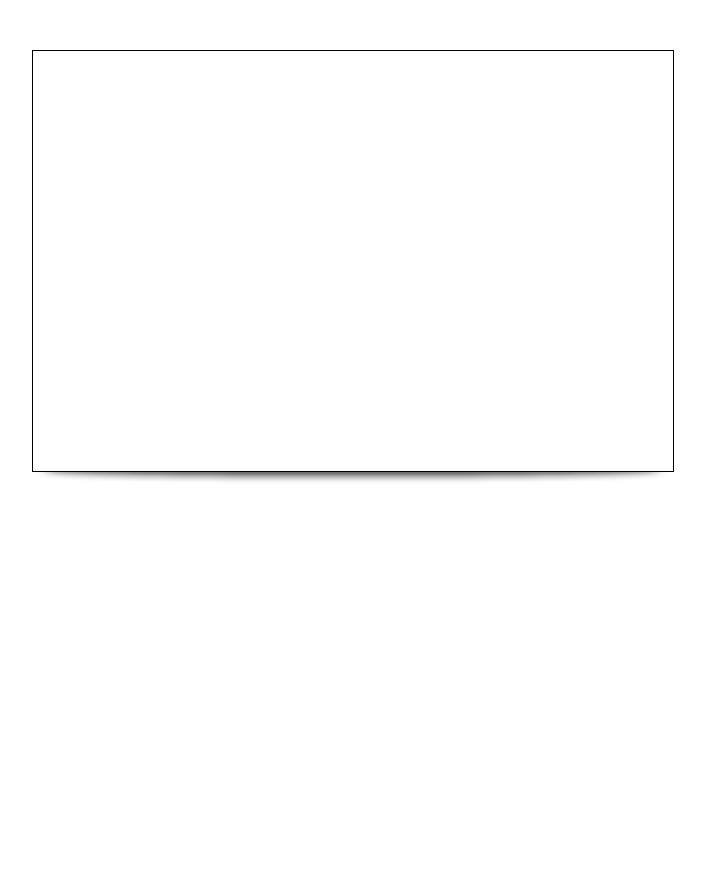
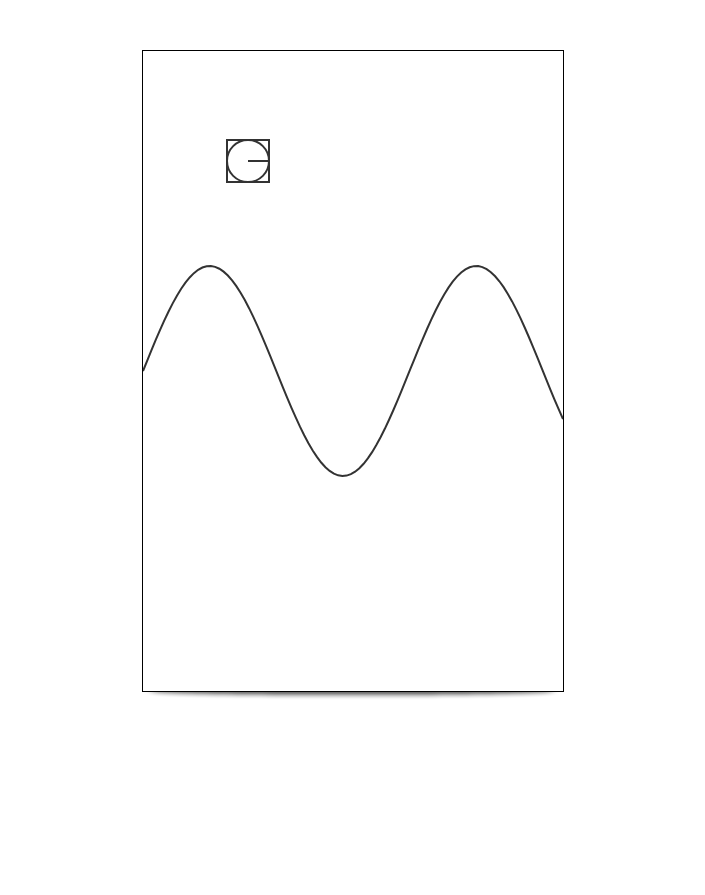
Before and after one commit to gmcedarblade/venthilator, a plain HTML site: page index.html in a window 1280 px wide. Shown: the top 895 px of the page, without its empty margins (288-993 px from the left). Drawn offline with Linux system fonts and the light colour scheme.

Commit message:
knob that adjusts graph

```diff
--- a/index.html
+++ b/index.html
@@ -46,8 +46,8 @@ var g;
 var d;
 function begin()
 {
-  var w = 640;
-  var h = 420;
+  var w = 420;
+  var h = 640;
   var content          = document.getElementById("content");
   var stage_container  = document.getElementById("stage_container");
   var shadow_container = document.getElementById("shadow_container");
--- a/src/dofilters/objs/input.js
+++ b/src/dofilters/objs/input.js
@@ -687,3 +687,87 @@ function BinBox(x,y,w,h,drag_start_callback,drag_callback,drag_finish_callback,p
     console.log("("+self.x+","+self.y+","+self.w+","+self.h+") p:"+self.pressing+" "+"");
   }
 }
+
+function KnobBox(x,y,w,h,min_val,max_val,cwdelta,val,callback)
+//register to dragger
+{
+  var self = this;
+  self.x = x;
+  self.y = y;
+  self.w = w;
+  self.h = h;
+
+  self.min_val = min_val;
+  self.max_val = max_val;
+  self.cwdelta = cwdelta;
+  self.val = val;
+
+  self.last_x = 0;
+  self.last_y = 0;
+  self.last_theta = 0;
+  self.viz_theta = 0;
+
+  self.dragging = false;
+  self.dragStart = function(evt)
+  {
+    evt.hit_ui = true;
+    self.dragging = true;
+    self.drag(evt);
+  }
+  self.drag = function(evt)
+  {
+    evt.hit_ui = true;
+    var x = evt.doX-(self.x+self.w/2);
+    var y = evt.doY-(self.y+self.h/2);
+    if(lensqr(x,y) < 100)
+    {
+      self.last_x = 0;
+      self.last_y = 0;
+      self.last_theta = 0;
+    }
+    else
+    {
+      var theta = atan2(y,x);
+      if(!(self.last_x == 0 && self.last_y == 0))
+      {
+        var delta = ccwdist(self.last_theta,theta);
+        self.viz_theta += delta;
+        var oldval = self.val
+        self.set(self.val + delta * self.cwdelta);
+        callback(self.val-oldval);
+      }
+      self.last_x = x;
+      self.last_y = y;
+      self.last_theta = theta;
+    }
+  }
+  self.dragFinish = function()
+  {
+    self.last_x = 0;
+    self.last_y = 0;
+    self.last_theta = 0;
+    self.dragging = false;
+  }
+  self.set = function(v)
+  {
+    self.val = clamp(self.min_val,self.max_vel,v);
+  }
+
+  self.draw = function(canv)
+  {
+    canv.context.strokeStyle = "#333333";
+    canv.context.strokeRect(self.x,self.y,self.w,self.h);
+    canv.context.beginPath();
+    canv.context.arc(self.x+self.w/2,self.y+self.h/2,self.w/2,0,2*Math.PI);
+    canv.context.stroke();
+    canv.context.beginPath();
+    canv.context.moveTo(self.x+self.w/2,self.y+self.h/2);
+    canv.context.lineTo(self.x+self.w/2+cos(self.viz_theta)*self.w/2,self.y+self.h/2+sin(self.viz_theta)*self.w/2);
+    canv.context.stroke();
+
+  }
+
+  self.print = function()
+  {
+  }
+}
--- a/src/scenes/gameplayScene.js
+++ b/src/scenes/gameplayScene.js
@@ -5,17 +5,150 @@ var GamePlayScene = function(game, stage)
   var canv = stage.drawCanv;
   var canvas = canv.canvas;
   var ctx = canv.context;
+  var n_ticks = 0;
+  var cam = {wx:0,wy:0,ww:1,wh:2};
+  var my_graph;
+  var my_knob;
+  var dragger;
+
+  var graph = function()
+  {
+    var self = this;
+    self.x = 0;
+    self.y = 0;
+    self.w = 0;
+    self.h = 0;
+    self.wx = 0;
+    self.wy = 0;
+    self.ww = 0;
+    self.wh = 0;
+
+    var channel = function()
+    {
+      var self = this;
+      self.data = [];
+      self.data_layers = 0;
+      self.data_pts = 100;
+      self.data_from_i = 0;
+      self.data_t = 0;
+      self.min_y = -1;
+      self.max_y =  1;
+
+      self.delta = function(i)
+      {
+        self.data_t += i;
+
+        while(self.data_t > 1)
+        {
+          self.data_t -= 1;
+          self.data_from_i++;
+          while(self.data_from_i > self.data_layers-2)
+          {
+            self.data_from_i--;
+            self.data_t = 1;
+          }
+        }
+
+        while(self.data_t < 0)
+        {
+          self.data_t += 1;
+          self.data_from_i--;
+          while(self.data_from_i < 0)
+          {
+            self.data_from_i++;
+            self.data_t = 0;
+          }
+        }
+      }
+    }
+
+    self.channels = [];
+    var c;
+    var j;
+
+    c = new channel();
+    c.data = [];
+    c.data_pts = 100;
+    c.data_from_i = 0;
+    c.data_t = 0;
+    c.min_y = -1;
+    c.max_y = 1;
+
+    c.data[c.data_layers] = []; for(var i = 0; i < c.data_pts; i++) c.data[c.data_layers].push(sin(i/10));
+    c.data_layers++;
+    c.data[c.data_layers] = []; for(var i = 0; i < c.data_pts; i++) c.data[c.data_layers].push(cos(i/10));
+    c.data_layers++;
+    c.data[c.data_layers] = []; for(var i = 0; i < c.data_pts; i++) c.data[c.data_layers].push(i/100);
+    c.data_layers++;
+    c.data[c.data_layers] = []; for(var i = 0; i < c.data_pts; i++) c.data[c.data_layers].push(sqrt(i));
+    c.data_layers++;
+
+    self.channels[0] = c;
+
+    self.draw = function()
+    {
+      var c;
+      var x;
+      var y;
+      for(var i = 0; i < self.channels.length; i++)
+      {
+        c = self.channels[i];
+        ctx.beginPath();
+        y = lerp(c.data[c.data_from_i][0],c.data[c.data_from_i+1][0],c.data_t);
+        ctx.moveTo(self.x, clamp(self.y,self.y+self.h,mapVal(c.min_y, c.max_y, self.y+self.h, self.y, y)));
+        for(var j = 1; j < c.data_pts; j++)
+        {
+          x = j/(c.data_pts-1);
+          y = lerp(c.data[c.data_from_i][j],c.data[c.data_from_i+1][j],c.data_t);
+          ctx.lineTo(
+            clamp(self.x,self.x+self.w,mapVal(      0,       1, self.x,        self.x+self.w, x)),
+            clamp(self.y,self.y+self.h,mapVal(c.min_y, c.max_y, self.y+self.h, self.y,        y))
+          );
+        }
+        ctx.stroke();
+      }
+    }
+  }
 
   self.ready = function()
   {
+    cam.wh = isTo(canv.width,1,canv.height);
+
+    my_graph = new graph();
+    my_graph.wx = 0;
+    my_graph.wy = 0;
+    my_graph.ww = cam.ww;
+    my_graph.wh = my_graph.ww/2;
+    screenSpace(cam,canv,my_graph);
+
+    my_knob = new KnobBox(0,0,0,0, 0,1,0.1,0,function(v)
+    {
+      for(var i = 0; i < my_graph.channels.length; i++)
+        my_graph.channels[i].delta(v);
+    });
+    my_knob.wx = -0.25;
+    my_knob.wy = 0.5;
+    my_knob.ww = 0.1;
+    my_knob.wh = 0.1;
+    screenSpace(cam,canv,my_knob);
+
+    dragger = new Dragger({source:stage.dispCanv.canvas});
+
   };
 
   self.tick = function()
   {
+    n_ticks++;
+
+    dragger.filter(my_knob);
+    dragger.flush();
+
   };
 
   self.draw = function()
   {
+    my_graph.draw();
+    my_knob.draw(canv);
   };
 
   self.cleanup = function()
--- a/src/utils/utils.js
+++ b/src/utils/utils.js
@@ -15,7 +15,9 @@ function jsonFromURL()
 }
 
 //math (raw)
+function isTo(a,b,v) { return (v/a)*b;  } //"a isTo b as v isTo ..."
 function mapVal(from_min, from_max, to_min, to_max, v) { return ((v-from_min)/(from_max-from_min))*(to_max-to_min)+to_min; }
+function clampMapVal(from_min, from_max, to_min, to_max, v) { return clamp(to_min,to_max,((v-from_min)/(from_max-from_min))*(to_max-to_min)+to_min); }
 function clamp(a,b,v) { if(v < a) return a; if(v > b) return b; return v; }
 function eq(a,b,e) { return (a < b+e && a > b-e); }
 function lerp(s,e,t) { return s+((e-s)*t); }
@@ -29,6 +31,18 @@ function clerp(s,e,t)
   else if(s > e && s-e > (e+Math.PI*2)-s) e += Math.PI*2;
 
   return lerp(s,e,t)%(Math.PI*2);
+}
+function ccwdist(from,to)
+{
+  while(from < 0)         from += Math.PI*2;
+  while(to   < 0)         to   += Math.PI*2;
+  while(from > Math.PI*2) from -= Math.PI*2;
+  while(to   > Math.PI*2) to   -= Math.PI*2;
+  var dist = to-from;
+  if(dist >  Math.PI) dist -= Math.PI*2;
+  if(dist < -Math.PI) dist += Math.PI*2;
+
+  return dist;
 }
 function cdist(a,b)
 {
@@ -49,6 +63,14 @@ function dist(ax,ay,bx,by)
 {
   var x = bx-ax;
   var y = by-ay;
+  return Math.sqrt(x*x+y*y);
+}
+function lensqr(x,y)
+{
+  return x*x+y*y;
+}
+function len(x,y)
+{
   return Math.sqrt(x*x+y*y);
 }
 function randIntBelow(n) { return Math.floor(Math.random()*n); }
```
